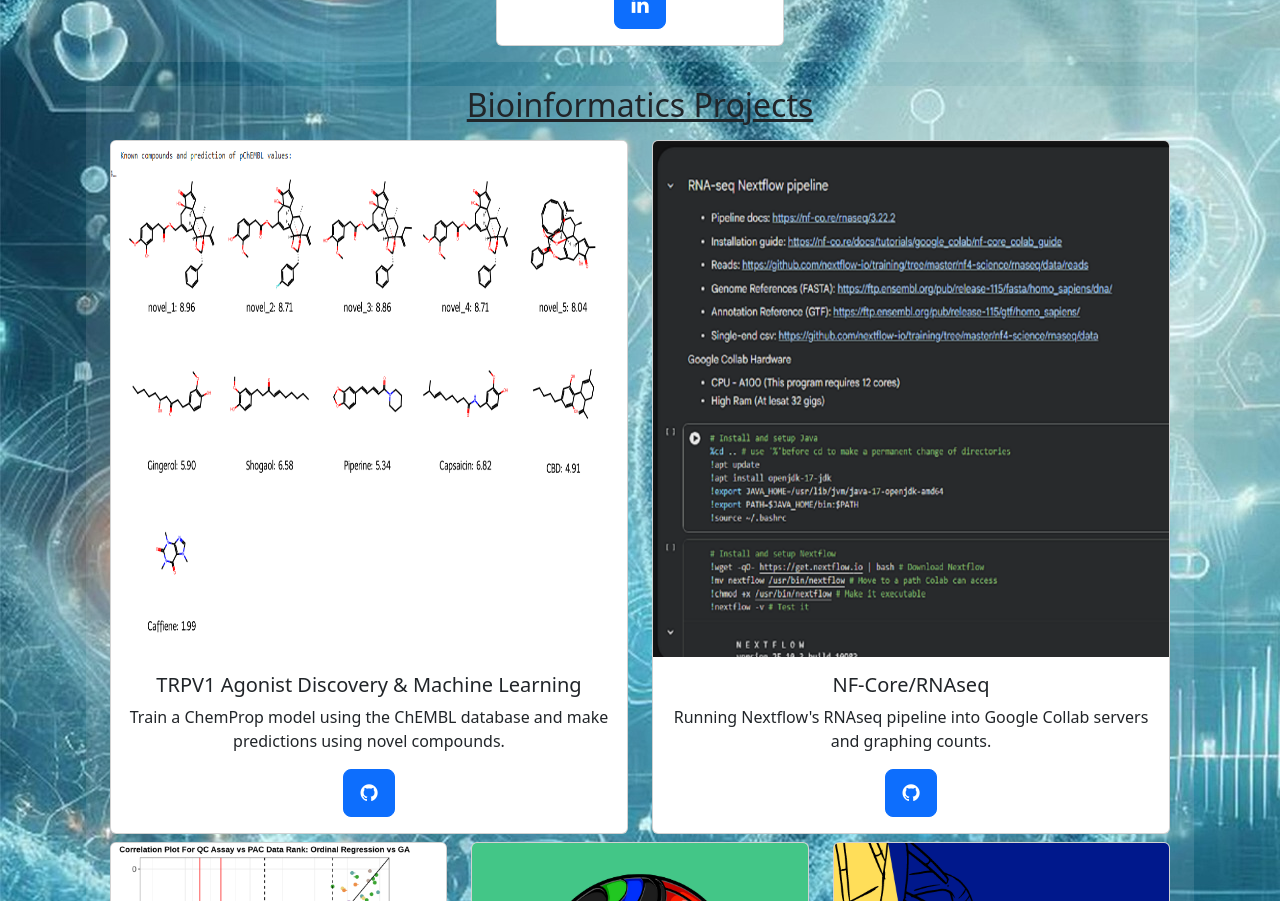
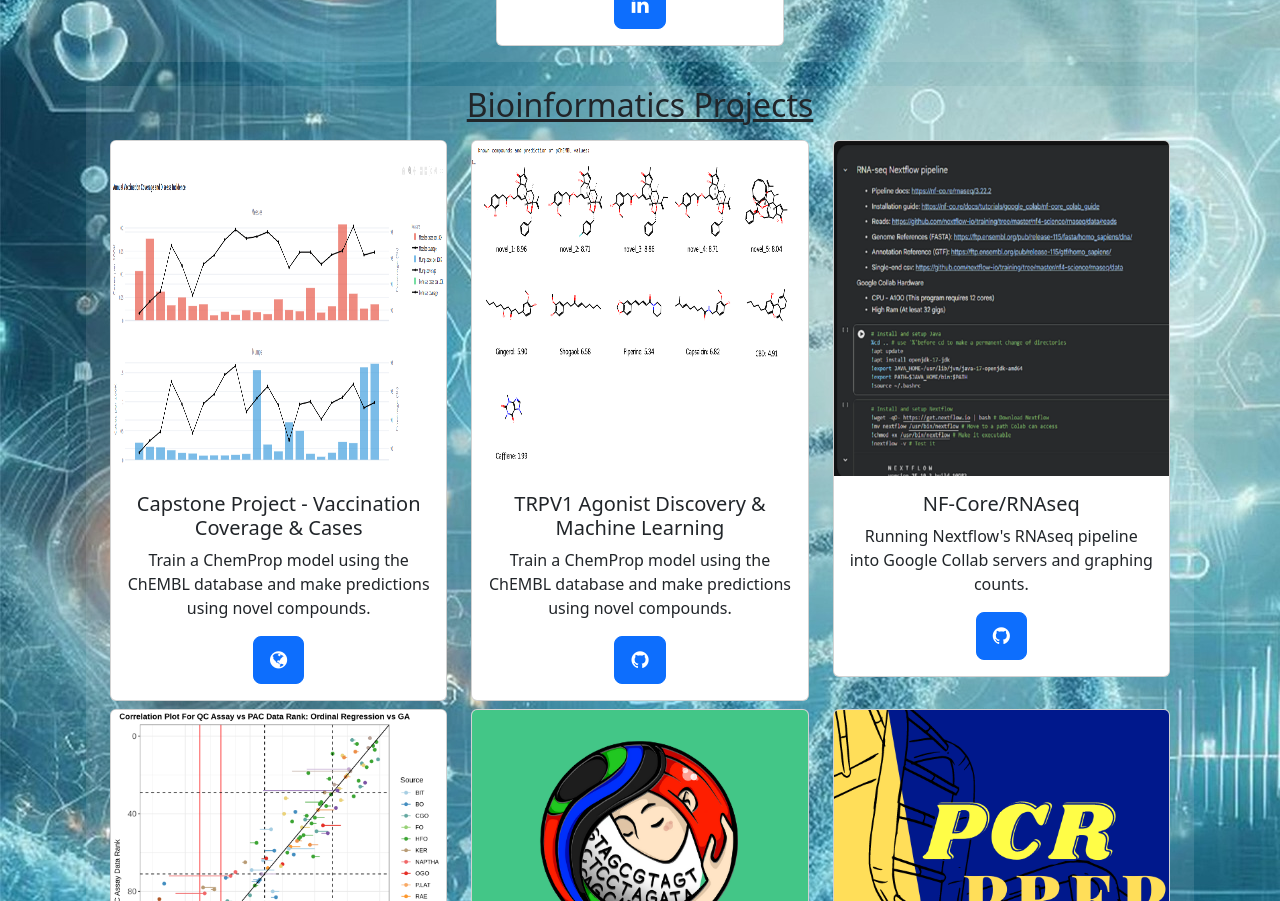
Before and after one commit to FusRaDa/portfolio, a SvelteKit app: page / in a window 1280 px wide. Shown: the part 580-1481 px from the top of the page. Built offline with nearby package versions, Linux system fonts and the light colour scheme.

Commit message:
update with capstone proj

```diff
--- a/src/routes/+page.svelte
+++ b/src/routes/+page.svelte
@@ -22,6 +22,19 @@
 
     <div class="container text-center d-flex justify-content-center">
       <div class="row">
+
+        <div class="col-sm">
+          <div class="card mt-2">
+            <div class="ratio ratio-1x1">
+              <img src="img/capstone-project.PNG" class="card-img-top" alt="...">
+            </div>
+            <div class="card-body">
+              <h5 class="card-title">Capstone Project - Vaccination Coverage & Cases</h5>
+              <p class="card-text">Train a ChemProp model using the ChEMBL database and make predictions using novel compounds.</p>
+              <a href="https://biot670i-group1.streamlit.app/" target="_blank" class="btn btn-lg btn-primary" aria-label="external-link"><i class="fa fa-solid fa-globe"></i></a>
+            </div>
+          </div>
+        </div>
 
         <div class="col-sm">
           <div class="card mt-2">
```
Also changed, not shown: static/img/capstone-project.PNG (added).
